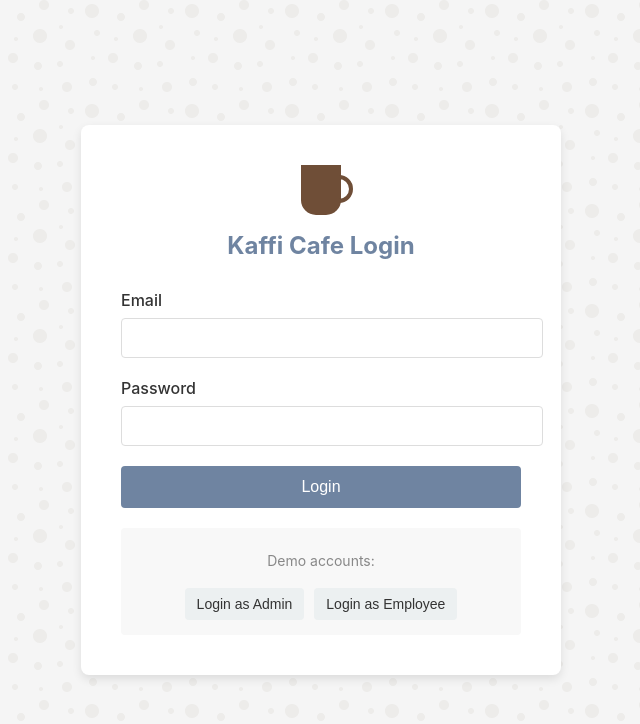
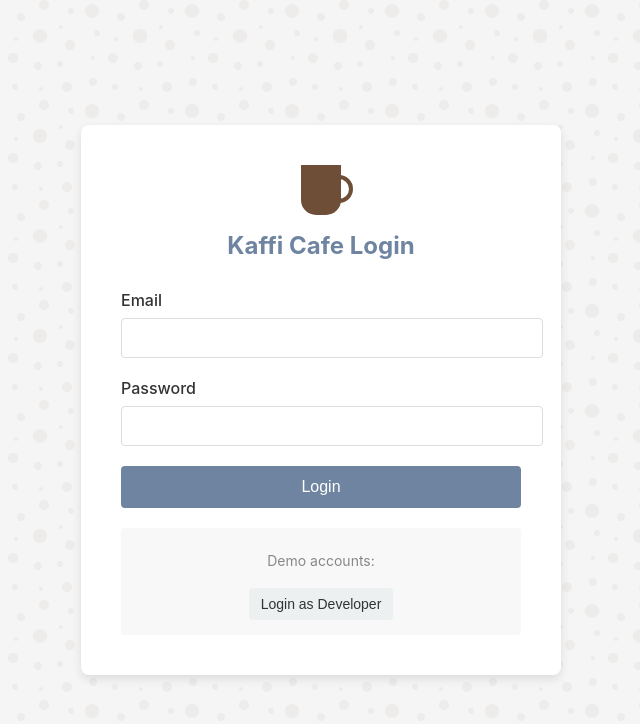
Before and after one commit to jgarroco/datama2_finals, a React (Create React App) app in the folder front-end/: page /login in a window 1280 px wide. Shown: the top 724 px of the page, without its empty margins (319-959 px from the left). Built offline with nearby package versions, Linux system fonts and the light colour scheme.

Commit message:
Updated title

```diff
--- a/front-end/src/components/Dashboard.js
+++ b/front-end/src/components/Dashboard.js
@@ -277,7 +277,7 @@ function Dashboard() {
               <div className="steam"></div>
             </div>
           </div>
-          <h2>Coffee Shop</h2>
+          <h2>Kaffi</h2>
           <p className="user-role">{userRole === 'admin' ? 'Administrator' : 'Employee'}</p>
         </div>
 
@@ -307,7 +307,7 @@ function Dashboard() {
 
       <main className="main-content">
         <header className="dashboard-header">
-          <h1>Coffee Shop Management</h1>
+          <h1>Kaffi Cafe</h1>
           <div className="user-info">
             <span>Welcome, {user ? user.email : ''}</span>
           </div>
--- a/front-end/src/components/Login.js
+++ b/front-end/src/components/Login.js
@@ -56,8 +56,7 @@ function Login() {
 
     // Demo credentials - replace these with your actual test accounts in Supabase
     const credentials = {
-      admin: { email: 'admin@coffeeshop.com', password: 'password123' },
-      employee: { email: 'employee@coffeeshop.com', password: 'password123' }
+      dev: { email: 'developer@kaffi.com', password: 'kafficafe' },
     };
 
     try {
@@ -121,17 +120,10 @@ function Login() {
           <p>Demo accounts:</p>
           <button
             className="demo-button"
-            onClick={() => handleDemoLogin('admin')}
+            onClick={() => handleDemoLogin('dev')}
             disabled={loading}
           >
-            Login as Admin
-          </button>
-          <button
-            className="demo-button"
-            onClick={() => handleDemoLogin('employee')}
-            disabled={loading}
-          >
-            Login as Employee
+            Login as Developer
           </button>
         </div>
       </div>
```
